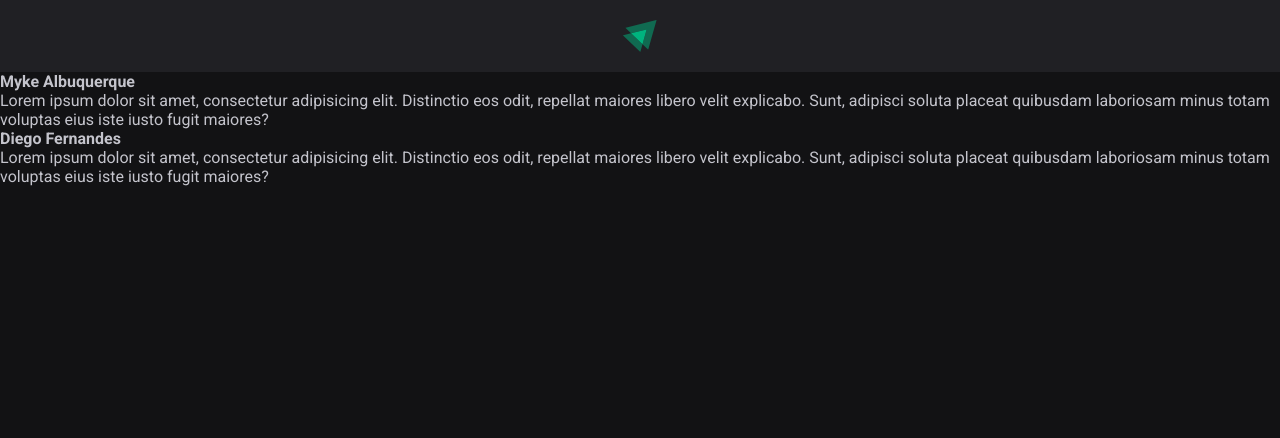
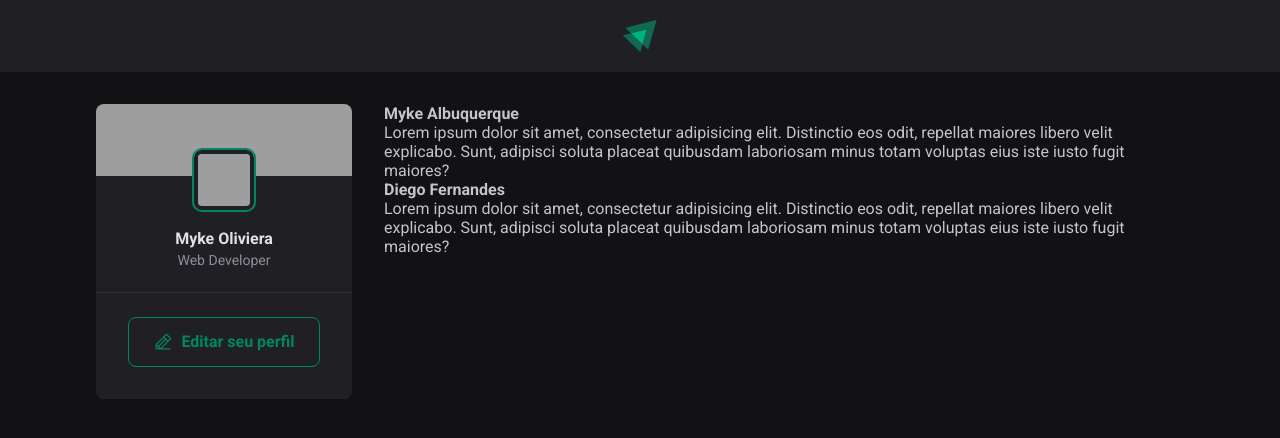
Before and after one commit to myke-oliveira/01-fundamentos-reactjs, a React (Vite) app: page / in a window 1280 px wide. Shown: the top 438 px of the page. Built offline with nearby package versions, Linux system fonts and the light colour scheme; grey boxes are pictures that could not be loaded.

Commit message:
:new: sidebar

```diff
--- a/package.json
+++ b/package.json
@@ -10,6 +10,7 @@
     "preview": "vite preview"
   },
   "dependencies": {
+    "@phosphor-icons/react": "^2.0.13",
     "react": "^18.2.0",
     "react-dom": "^18.2.0"
   },
--- a/src/App.jsx
+++ b/src/App.jsx
@@ -1,11 +1,17 @@
 import { Post } from "./Post";
 import { Header } from "./componentes/Header";
+import { Sidebar } from "./componentes/Sidebar"
+
+import styles from "./App.module.css"
 import "./global.css"
 
 export function App() {
   return (
     <div>
       <Header />
+      <div className={styles.wrapper}>
+        <Sidebar />
+        <main>
           <Post
             author="Myke Albuquerque"
             content="Lorem ipsum dolor sit amet, consectetur adipisicing elit. Distinctio eos odit, repellat maiores libero velit explicabo. Sunt, adipisci soluta placeat quibusdam laboriosam minus totam voluptas eius iste iusto fugit maiores?"
@@ -14,6 +20,8 @@
             author="Diego Fernandes"
             content="Lorem ipsum dolor sit amet, consectetur adipisicing elit. Distinctio eos odit, repellat maiores libero velit explicabo. Sunt, adipisci soluta placeat quibusdam laboriosam minus totam voluptas eius iste iusto fugit maiores?"
           />
+        </main>
+      </div>
     </div>
   )
 }
--- /dev/null
+++ b/src/App.module.css
@@ -0,0 +1,10 @@
+.wrapper {
+  max-width: 70rem;
+  margin: 2rem auto;
+  padding: 0 1rem;
+
+  display: grid;
+  grid-template-columns: 256px 1fr;
+  gap: 2rem;
+  align-items: flex-start;
+}
--- a/src/Post.jsx
+++ b/src/Post.jsx
@@ -1,5 +1,4 @@
 export function Post(props) {
-  console.log(props)
   return (
     <div>
       <strong>{props.author}</strong>
--- /dev/null
+++ b/src/componentes/Sidebar.jsx
@@ -0,0 +1,25 @@
+import { PencilLine } from "@phosphor-icons/react";
+
+import styles from "./Sidebar.module.css"
+
+export function Sidebar() {
+  return (
+    <aside className={styles.sidebar}>
+      <img
+        className={styles.cover}
+        src="https://images.unsplash.com/photo-1517433456452-f9633a875f6f?ixlib=rb-4.0.3&ixid=M3wxMjA3fDB8MHxwaG90by1wYWdlfHx8fGVufDB8fHx8fA%3D%3D&auto=format&fit=crop&w=500&q=50"
+      />
+      <div className={styles.profile}>
+        <img className={styles.avatar} src="https://github.com/myke-oliveira.png" />
+        <strong>Myke Oliviera</strong>
+        <span>Web Developer</span>
+        <footer>
+          <a href="#">
+            <PencilLine size={20} />
+            Editar seu perfil
+          </a>
+        </footer>
+      </div>
+    </aside>
+  )
+}
--- /dev/null
+++ b/src/componentes/Sidebar.module.css
@@ -0,0 +1,69 @@
+.sidebar {
+  background: var(--gray-800);
+  border-radius: 8px;
+  overflow: hidden;
+}
+
+.cover {
+  width: 100%;
+  height: 72px;
+  object-fit: cover;
+}
+
+.profile {
+  display: flex;
+  flex-direction: column;
+  align-items: center;
+
+  margin-top: calc(-1.5rem - 6px);
+}
+
+.avatar {
+  /* box-sizing: initial; */
+  width: calc(3rem + 12px);
+  height: calc(3rem + 12px);
+  border-radius: 8px;
+  border: 4px solid var(--gray-800);
+  outline: 2px solid var(--green-500);
+}
+
+.profile strong {
+  margin-top: 1rem;
+  color: var(--gray-100);
+  line-height: 1.6;
+}
+
+.profile span {
+  font-size: 0.875rem;
+  color: var(--gray-400)
+}
+
+.sidebar footer {
+  border-top: 1px solid var(--gray-600);
+  margin-top: 1.5rem;
+  padding: 1.5rem 2rem 2rem;
+}
+
+.sidebar footer a {
+  background: transparent;
+  color: var(--green-500);
+  border: 1px solid var(--green-500);
+  border-radius: 8px;
+  height: 50px;
+  padding: 0 1.5rem;
+  font-weight: bold;
+  display: block;
+  text-decoration: none;
+
+  display: flex;
+  align-items: center;
+  justify-content: center;
+  gap: 0.5rem;
+
+  transition: color 0.1s, background-color 0.1s;
+}
+
+.sidebar footer a:hover {
+  background: var(--green-500);
+  color: var(--white);
+}
--- a/src/global.css
+++ b/src/global.css
@@ -20,10 +20,13 @@
 body {
   background: var(--gray-900);
   color: var(--gray-300);
-  -webkit-font-smoothing: antialiassed;
+  -webkit-font-smoothing: antialiased;
 }
 
-body, input, textarea, button {
+body,
+input,
+textarea,
+button {
   font-family: 'Roboto', sans-serif;
   font-weight: 400;
   font-size: 1rem;
```
Also changed, not shown: 1 other file (tests, documents, lock files or other folders). Lines whose indentation alone changed are shown as unchanged.
